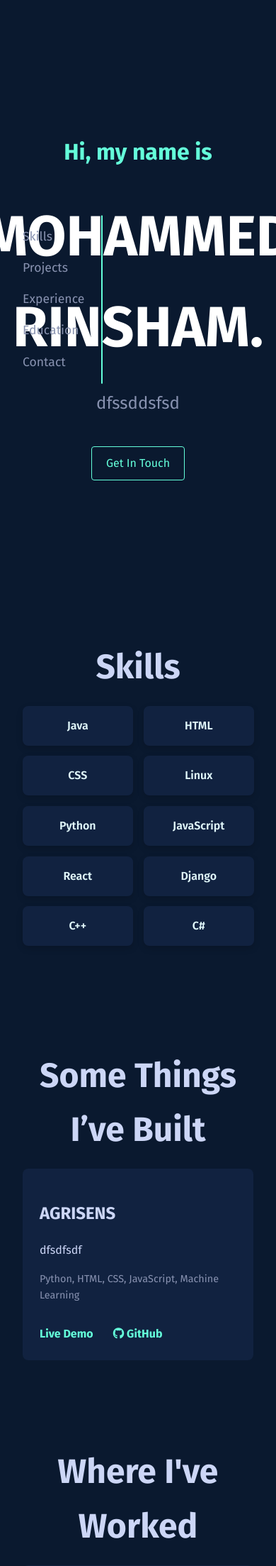
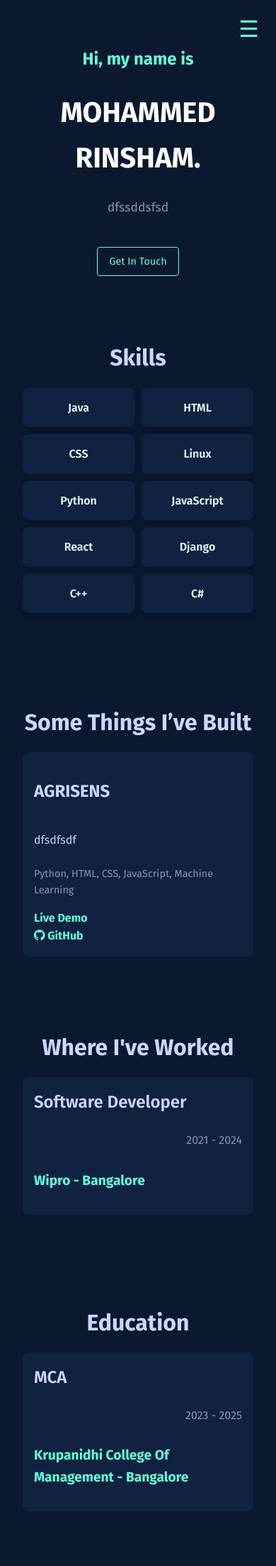
Before and after one commit to rinsham10/folium, a Django app: a page that uses builder/templates/template1.html in a window 390 px wide; the page is wider, and only the part inside the window is pictured. Shown: the top 2207 px of that part at 71% size. Run offline with Django 5.2, Linux system fonts and the light colour scheme; data comes from the database, SQL or seed files in the repository; both versions use the stored data as it was after the commit.

Commit message:
mobile view

```diff
--- a/builder/static/css/template1.css
+++ b/builder/static/css/template1.css
@@ -99,18 +99,9 @@ a {
 
 .skills-grid li:hover {
   border: 2px solid #64ffda; /* No layout shift since border is already defined */
-  transform: translateY(-6px) scale(1.05); /* Optional extra hover effect */
 }
 
 
-@keyframes popIn {
-  0% { opacity: 0; transform: scale(0.8); }
-  100% { opacity: 1; transform: scale(1); }
-}
-
-.skills-grid li {
-  animation: popIn 0.5s ease forwards;
-}
 
 .project-cards {
   display: grid;
@@ -259,3 +250,135 @@ footer {
   color: #a8b2d1;
   line-height: 1.5;
 }
+
+@media (max-width: 768px) {
+  .hero {
+    padding: 3rem 1rem;
+    min-height: auto;
+  }
+
+  .name {
+    font-size: 2.5rem;
+    text-align: center;
+  }
+
+  .intro {
+    font-size: 1.5rem;
+    text-align: center;
+  }
+
+  .subtitle {
+    font-size: 1.1rem;
+    padding: 0 1rem;
+  }
+
+  .section-title {
+    font-size: 2rem;
+  }
+
+  .skills-grid {
+    grid-template-columns: repeat(auto-fit, minmax(120px, 1fr));
+    gap: 10px;
+    max-width: 100%;
+  }
+
+  .project-cards {
+    grid-template-columns: 1fr;
+    gap: 1.5rem;
+  }
+
+  .project-card {
+    padding: 1rem;
+    height: auto;
+    display: flex;
+    flex-direction: column;
+    justify-content: space-between;
+  }
+
+  .project-link {
+    margin-top: auto;
+  }
+
+  .experience-item,
+  .education-item {
+    padding: 1rem;
+  }
+
+  .exp-header,
+  .edu-header {
+    flex-direction: column;
+    align-items: flex-start;
+  }
+
+  .cta-button {
+    font-size: 0.9rem;
+    padding: 8px 16px;
+  }
+
+  .side-nav {
+    display: none; /* Hide sidebar on mobile */
+  }
+
+  footer {
+    padding: 50px 1rem;
+  }
+
+  .contact-info a {
+    width: 40px;
+    height: 40px;
+    font-size: 20px;
+  }
+}
+
+/* === Mobile Navigation Toggle Button === */
+.mobile-nav-toggle {
+  display: none;
+  font-size: 2rem;
+  color: #64ffda;
+  position: fixed;
+  top: 1rem;
+  right: 1.5rem;
+  z-index: 1001;
+  cursor: pointer;
+}
+
+/* === Mobile Navigation Menu === */
+.mobile-nav {
+  display: none;
+  position: fixed;
+  top: 0;
+  right: 0;
+  background-color: #112240;
+  height: 100vh;
+  width: 70%;
+  max-width: 300px;
+  z-index: 1000;
+  padding: 2rem;
+  box-shadow: -2px 0 10px rgba(0,0,0,0.5);
+}
+
+.mobile-nav ul {
+  list-style: none;
+  padding: 0;
+}
+
+.mobile-nav li {
+  margin: 1.5rem 0;
+}
+
+.mobile-nav a {
+  color: #64ffda;
+  font-size: 1.5rem;
+  font-weight: bold;
+}
+
+/* === Show on Mobile Only === */
+@media (max-width: 768px) {
+  .mobile-nav-toggle {
+    display: block;
+  }
+
+  .side-nav {
+    display: none;
+  }
+}
--- a/builder/templates/template1.html
+++ b/builder/templates/template1.html
@@ -18,6 +18,22 @@
 </style>
 </head>
 <body>
+  <!-- Hamburger Icon (Mobile Only) -->
+<div class="mobile-nav-toggle" id="mobileToggle">
+  ☰
+</div>
+
+<!-- Mobile Navigation Menu -->
+<nav class="mobile-nav" id="mobileNav">
+  <ul>
+    <li><a href="#about">About</a></li>
+    <li><a href="#projects">Projects</a></li>
+    <li><a href="#experience">Experience</a></li>
+    <li><a href="#education">Education</a></li>
+    <li><a href="#contact">Contact</a></li>
+  </ul>
+</nav>
+
 <nav class="side-nav">
   <ul>
     {% if skills %}
@@ -183,6 +199,14 @@
   });
 </script>
 
+<script>
+  const toggle = document.getElementById('mobileToggle');
+  const nav = document.getElementById('mobileNav');
+
+  toggle.addEventListener('click', () => {
+    nav.style.display = nav.style.display === 'block' ? 'none' : 'block';
+  });
+</script>
 
 </body>
 </html>
```
Also changed, not shown: db.sqlite3.
